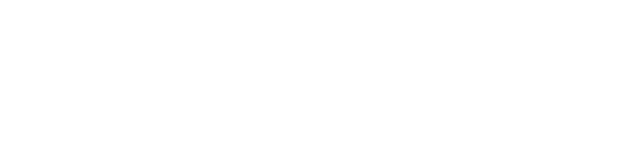
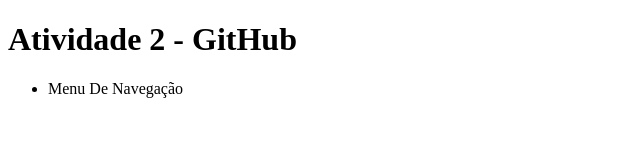
Before and after one commit to CustodioJu/GitHub_Atividade2, a plain HTML site: page index.html in a window 1280 px wide. Shown: the whole page, without its empty margins (0-640 px from the left). Drawn offline with Linux system fonts and the light colour scheme.

Commit message:
Adiciona menu de navegação

```diff
--- a/index.html
+++ b/index.html
@@ -3,7 +3,14 @@
   <head>
     <meta charset="UTF-8" />
     <meta name="viewport" content="width=device-width, initial-scale=1.0" />
-    <title>Document</title>
+    <title>GitHub Atividade 2</title>
   </head>
-  <body></body>
+  <body>
+    <h1>Atividade 2 - GitHub</h1>
+    <nav>
+      <ul>
+        <li>Menu De Navegação</li>
+      </ul>
+    </nav>
+  </body>
 </html>
```
